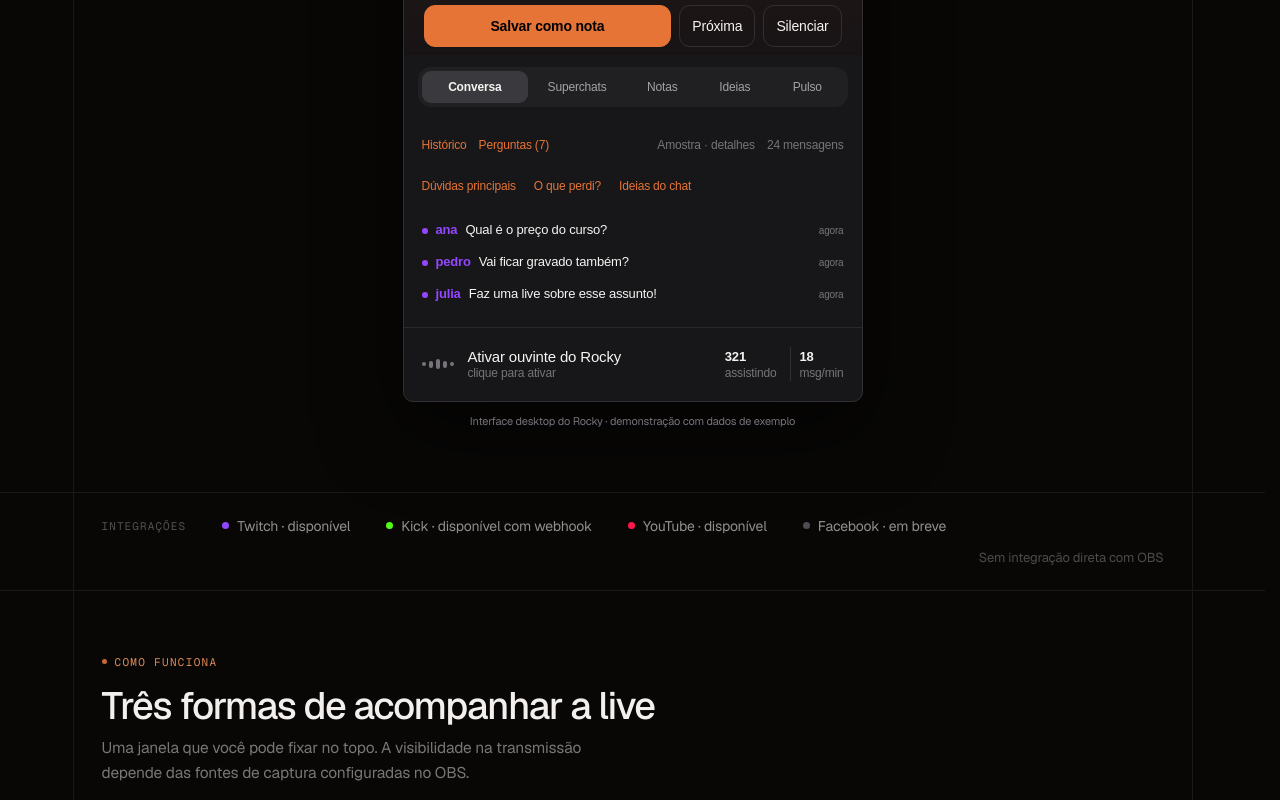
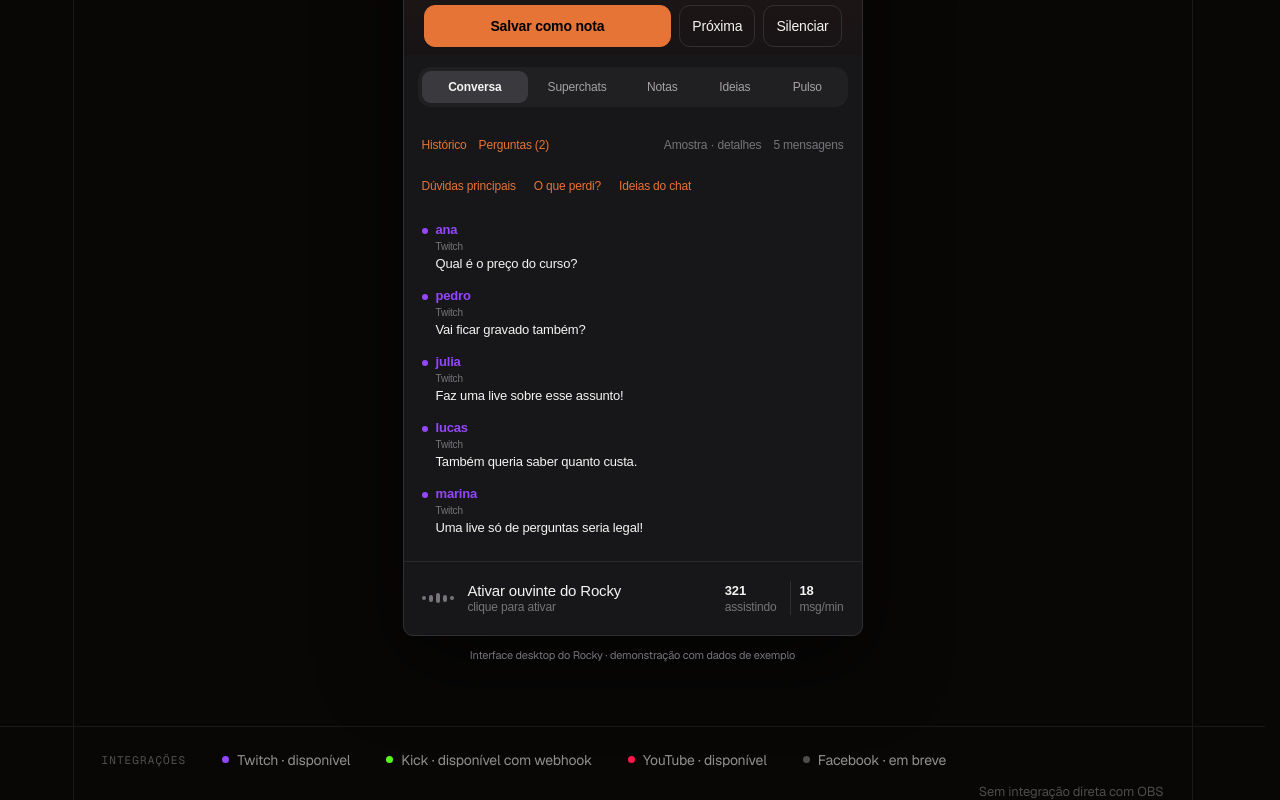
Before and after one commit to opensources-com-br/rocky, a Next.js app in the folder apps/web/: page / in a window 1280 px wide. Shown: the part 840-1640 px from the top of the page. Built offline with nearby package versions, Linux system fonts and the light colour scheme.

Commit message:
fix: match preview chat rows to the desktop layout

```diff
--- a/apps/web/components/landing/AppConversation.jsx
+++ b/apps/web/components/landing/AppConversation.jsx
@@ -1,10 +1,23 @@
+const messages = [
+  ["ana", "Qual é o preço do curso?"],
+  ["pedro", "Vai ficar gravado também?"],
+  ["julia", "Faz uma live sobre esse assunto!"],
+  ["lucas", "Também queria saber quanto custa."],
+  ["marina", "Uma live só de perguntas seria legal!"],
+];
 
 export default function AppConversation() {
   return <div className="rocky-conversation">
-    <div className="rocky-conversation-tools"><span>Histórico</span><span>Perguntas (7)</span><small>Amostra · detalhes</small><small>24 mensagens</small></div>
+    <div className="rocky-conversation-tools"><span>Histórico</span><span>Perguntas (2)</span><small>Amostra · detalhes</small><small>{messages.length} mensagens</small></div>
     <div className="rocky-quick-questions">{["Dúvidas principais", "O que perdi?", "Ideias do chat"].map(label => <span key={label}>{label}</span>)}</div>
-    <div className="rocky-chat-message"><i /><strong>ana</strong><span>Qual é o preço do curso?</span><small>agora</small></div>
-    <div className="rocky-chat-message"><i /><strong>pedro</strong><span>Vai ficar gravado também?</span><small>agora</small></div>
-    <div className="rocky-chat-message"><i /><strong>julia</strong><span>Faz uma live sobre esse assunto!</span><small>agora</small></div>
+    <div className="rocky-chat">
+      <div className="rocky-chat-messages">{messages.map(([author, text]) =>
+        <div className="rocky-chat-message" key={author}>
+          <i aria-hidden="true" />
+          <div><div className="rocky-chat-author"><strong>{author}</strong><small>Twitch</small></div><p>{text}</p></div>
+        </div>
+      )}</div>
+      <div className="rocky-chat-scrollbar" aria-hidden="true"><span /></div>
+    </div>
   </div>;
 }
```
